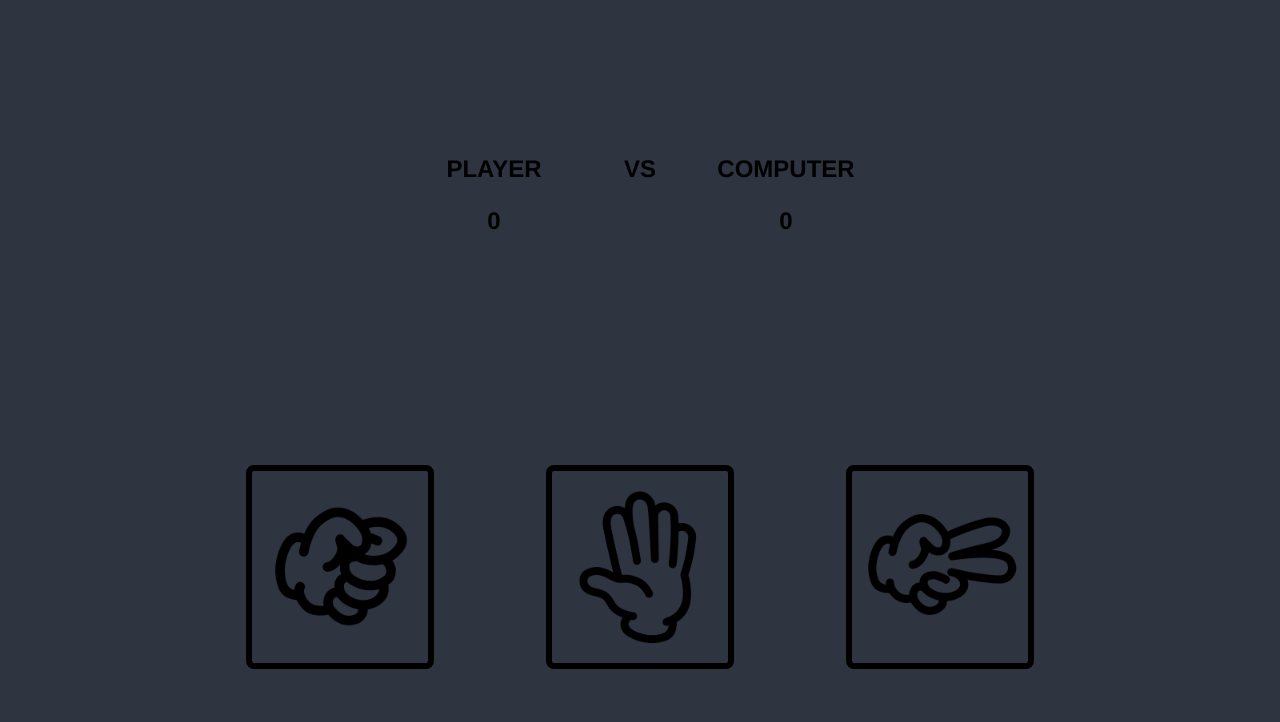
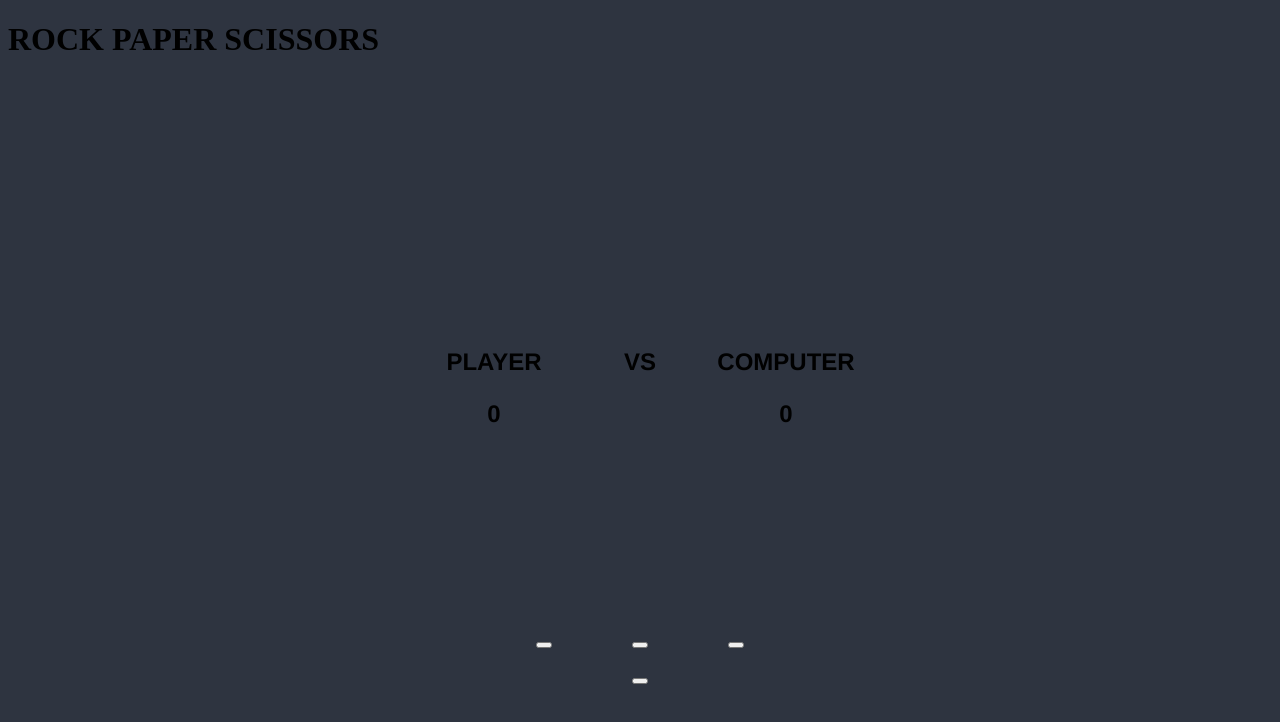
Before and after one commit to brianaung/rock-paper-scissors, a plain HTML site: page index.html in a window 1280 px wide. Drawn offline with Linux system fonts and the light colour scheme.

Commit message:
clean up and add reload button

```diff
--- a/index.html
+++ b/index.html
@@ -6,12 +6,15 @@
   <link rel="stylesheet" href="styles.css">
 </head>
 <body>
+  <h1 class="title">ROCK PAPER SCISSORS</h1>
+
   <div class="container">
-    <!-- <div class="results"> -->
-      <!-- P: 0  |  COM: 0 -->
-    <!-- </div> -->
+    <!-- content will change dynamically based on random com selection -->
+    <div id="game-over">
+      <h3></h3>
+    </div>
 
-    <!-- content will change dynamically based on random com selection -->
+
     <div class="selection">
       <div class="selection-player">
         <h3>PLAYER</h1>
@@ -27,10 +30,12 @@
     </div>
 
     <div class="rps">
-      <img class="rock" src="img/rock.png">
-      <img class="paper" src="img/paper.png">
-      <img class="scissors" src="img/scissors.png">
+      <button class="rock"></button>
+      <button class="paper"></button>
+      <button class="scissors"></button>
     </div>
+
+    <button class="restart-btn"></button>
   </div>
   <script src="./script.js"></script>
 </body>
```
